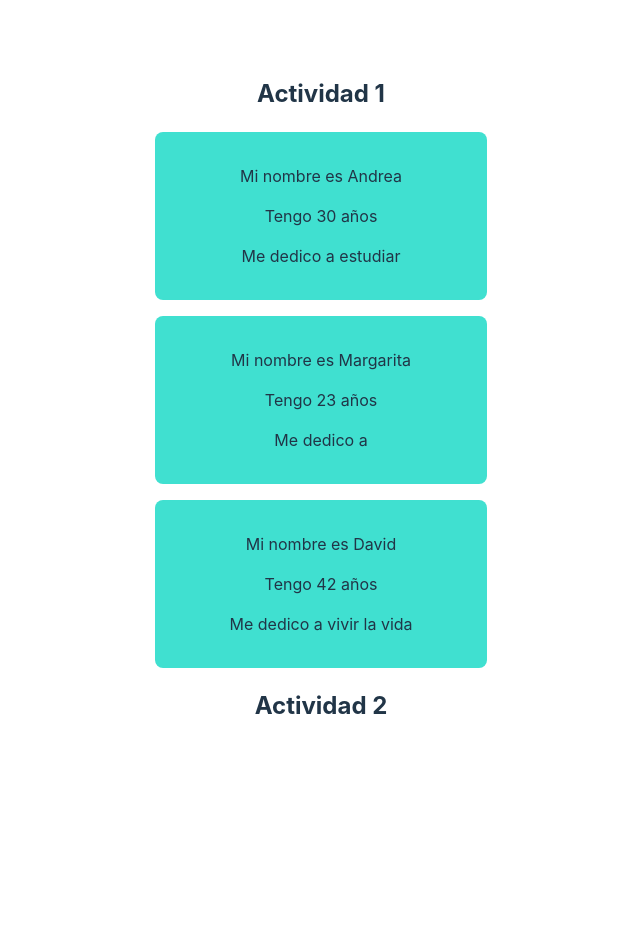
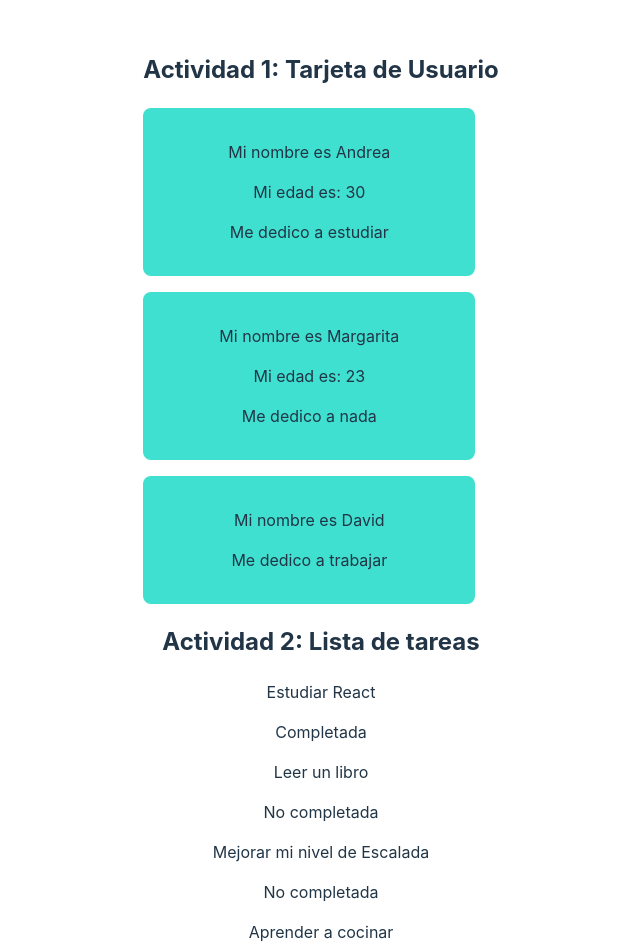
Before and after one commit to andrea94-mj-cei/component-party, a React (Vite) app in the folder component-party/: page / in a window 1280 px wide. Shown: the top 952 px of the page, without its empty margins (319-959 px from the left). Before the commit the page ends 800 px from the top, so only its background shows below. Built offline with nearby package versions, Linux system fonts and the light colour scheme.

Commit message:
commit
actividad 2 completada

```diff
--- a/component-party/src/App.jsx
+++ b/component-party/src/App.jsx
@@ -1,20 +1,27 @@
-
+import ListaTareas from './components/tareas/ListaTareas'
 import {TarjetaUsuario} from './components/TarjetaUsuario'
 import './css/App.css'
 
 function App() {
 
-
+  const tareas = [
+    { id: 1, nombre: 'Estudiar React', completada: true },
+    { id: 2, nombre: 'Leer un libro', completada: false },
+    { id: 3, nombre: 'Mejorar mi nivel de Escalada', completada: false },
+    { id: 4, nombre: 'Aprender a cocinar', completada: true },
+    { id: 5, nombre: 'Ver series', completada: false },
+    { id: 6, nombre: 'ir un día a la nieve', completada: false}
+    ];
 
   return (
     <>
-    <h2>Actividad 1</h2>
+    <h2>Actividad 1: Tarjeta de Usuario</h2>
     <TarjetaUsuario nombre="Andrea" edad="30" ocupacion="estudiar"/>
-    <TarjetaUsuario nombre="Margarita" edad="23" ocupacion=""/>
-    <TarjetaUsuario nombre="David" edad="42" ocupacion="vivir la vida"/>
+    <TarjetaUsuario nombre="Margarita" edad="23"/>
+    <TarjetaUsuario nombre="David" ocupacion="trabajar"/>
 
-    <h2>Actividad 2</h2>
-
+    <h2>Actividad 2: Lista de tareas</h2>
+    <ListaTareas tareas={tareas} />
     </>
   )
 }
--- a/component-party/src/components/TarjetaUsuario.jsx
+++ b/component-party/src/components/TarjetaUsuario.jsx
@@ -1,16 +1,15 @@
 export const TarjetaUsuario = ({nombre, edad, ocupacion}) => {
 
-    const edadError = true;
 
     return (
         <>
         <div className="Tarjeta">
         <p>Mi nombre es {nombre}</p>
 
-        <p>Tengo {edad} años</p>
+        {edad && <p>Mi edad es: {edad}</p>}
 
-        <p>Me dedico a {ocupacion}</p>
+        <p>Me dedico a {ocupacion ? ocupacion : "nada"}</p>
         </div>
         </>
-     );
+    );
 }
--- /dev/null
+++ b/component-party/src/components/tareas/ListaTareas.jsx
@@ -0,0 +1,13 @@
+import Tarea from "./Tarea";
+
+const ListaTareas = ({tareas}) => {
+    return (
+        <>
+        {tareas.map((tarea)=>(
+            <Tarea key={tarea.id} {...tarea}/>
+        ))}
+        </>
+     )
+}
+
+export default ListaTareas;
--- /dev/null
+++ b/component-party/src/components/tareas/Tarea.jsx
@@ -0,0 +1,13 @@
+const Tarea = ({nombre, completada}) => {
+
+
+
+    return (
+        <>
+        <p>{nombre}</p>
+        <p>{completada ? 'Completada' : 'No completada'}</p>
+        </>
+     );
+}
+
+export default Tarea;
```
